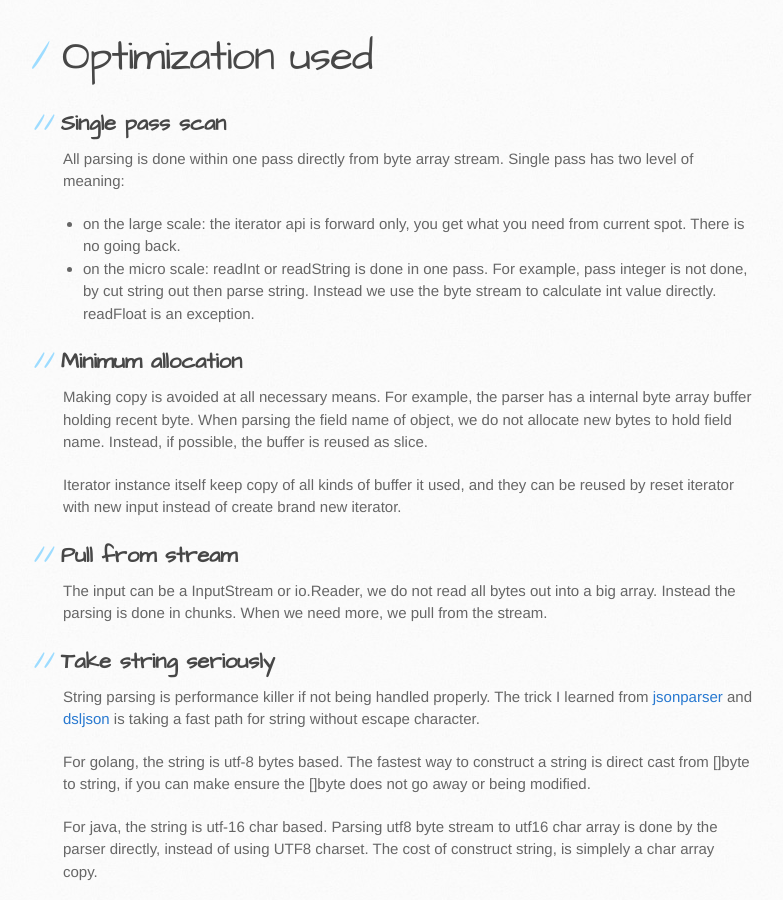
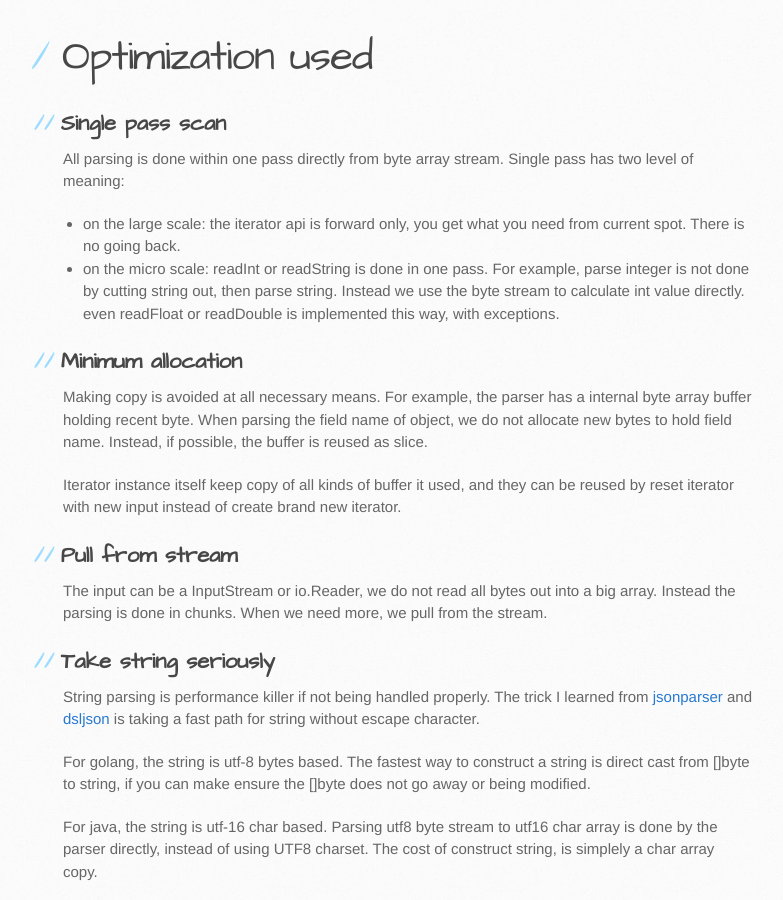
Before and after one commit to json-iterator/json-iterator.github.io, a Jekyll site: the page built from benchmark.md, in a window 1280 px wide and 900 px high, scrolled down 7402 px. Shown: the whole window, without its empty margins (107-890 px from the left). Built offline with Jekyll 4.4.1, drawn with Linux system fonts in a browser that asks for light colours; comment, search, counter and statistics services are not loaded.

Commit message:
Update benchmark.md

```diff
--- a/benchmark.md
+++ b/benchmark.md
@@ -162,7 +162,7 @@ Different libraries bind data to struct in different ways:
 All parsing is done within one pass directly from byte array stream. Single pass has two level of meaning:
 
 * on the large scale: the iterator api is forward only, you get what you need from current spot. There is no going back.
-* on the micro scale: readInt or readString is done in one pass. For example, pass integer is not done, by cut string out then parse string. Instead we use the byte stream to calculate int value directly. readFloat is an exception.
+* on the micro scale: readInt or readString is done in one pass. For example, parse integer is not done by cutting string out, then parse string. Instead we use the byte stream to calculate int value directly. even readFloat or readDouble is implemented this way, with exceptions.
 
 ## Minimum allocation
 
```
